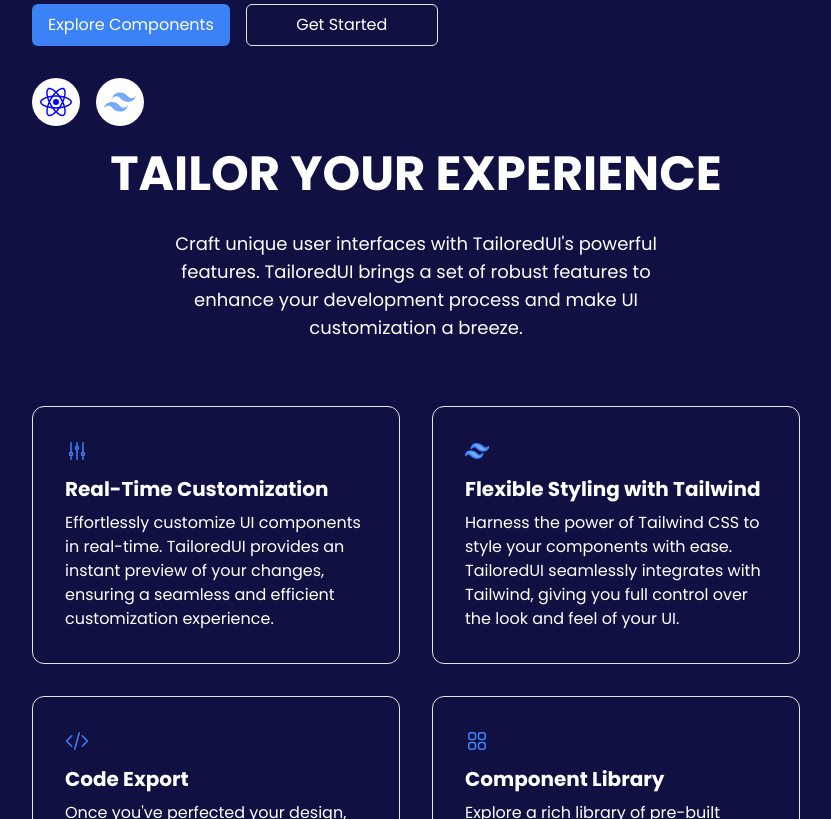
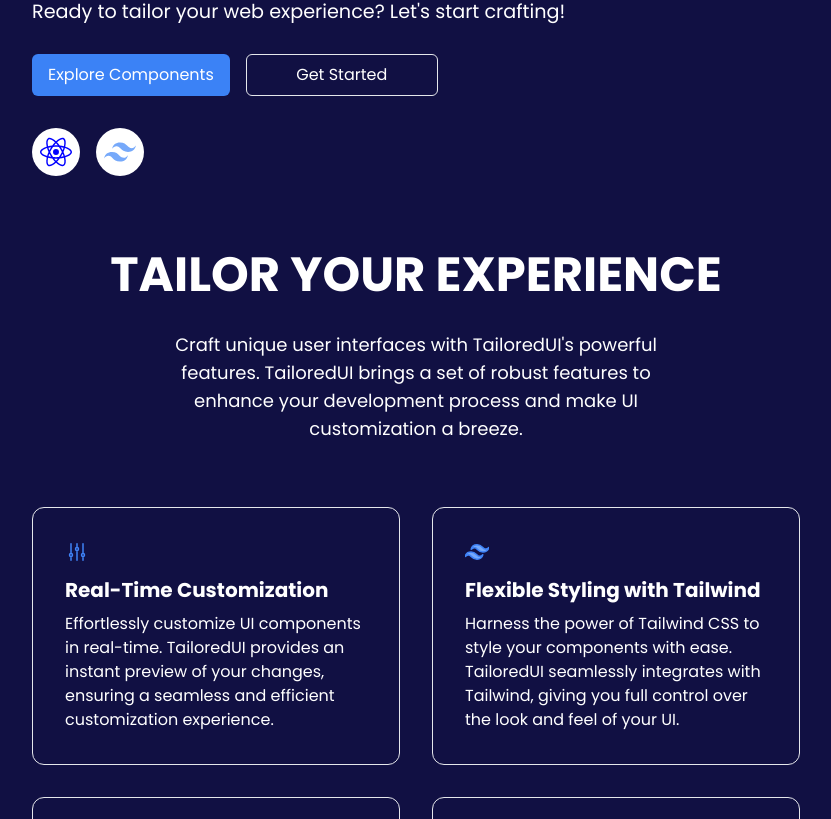
Before and after one commit to TailoredUI/TailoredUI, a React (Vite) app: page / in a window 1280 px wide. Shown: the part 581-1400 px from the top of the page, without its empty margins (224-1055 px from the left). Built offline with nearby package versions, Linux system fonts and the light colour scheme.

Commit message:
Fixed issues related to page breaking on multiple screen sizes.

```diff
--- a/src/components/Home/FeatureSection.tsx
+++ b/src/components/Home/FeatureSection.tsx
@@ -29,7 +29,7 @@
   const isCardContainerInView = useInView(cardContainerRef, { once: true })
 
   return (
-    <section className="relative">
+    <section className="relative my-6">
       {/* <div className="bg-slate-400 h-16 w-full absolute left-0" /> */}
       <div className="mb-16 h-max overflow-hidden">
         <div className="mb-16 flex flex-col items-center text-center">
--- a/src/components/Home/HeroSection.tsx
+++ b/src/components/Home/HeroSection.tsx
@@ -7,7 +7,7 @@
 
 const HeroSection = () => {
   return (
-    <section className="relative flex items-center">
+    <section className="relative h-[calc(100vh-6rem)] flex items-center mt-10 md:mt-0">
       {/* <HeroImage className="absolute bottom-0 right-0 h-full opacity-30 lg:w-full lg:h-max sm:opacity-100" /> */}
       {/* <FeatureImage className="absolute -top-44 right-0 h-[100vh] w-full object-cover -z-10 opacity-100 rotate-180 hidden sm:block" /> */}
 
--- a/src/pages/Home.tsx
+++ b/src/pages/Home.tsx
@@ -3,7 +3,7 @@
 
 const Home = () => {
   return (
-    <div className="flex flex-col md:gap-y-6">
+    <div className="flex flex-col md:gap-16 lg:gap-y-0 md:py-16 lg:py-0">
       <HeroSection />
       <FeatureSection />
     </div>
```
